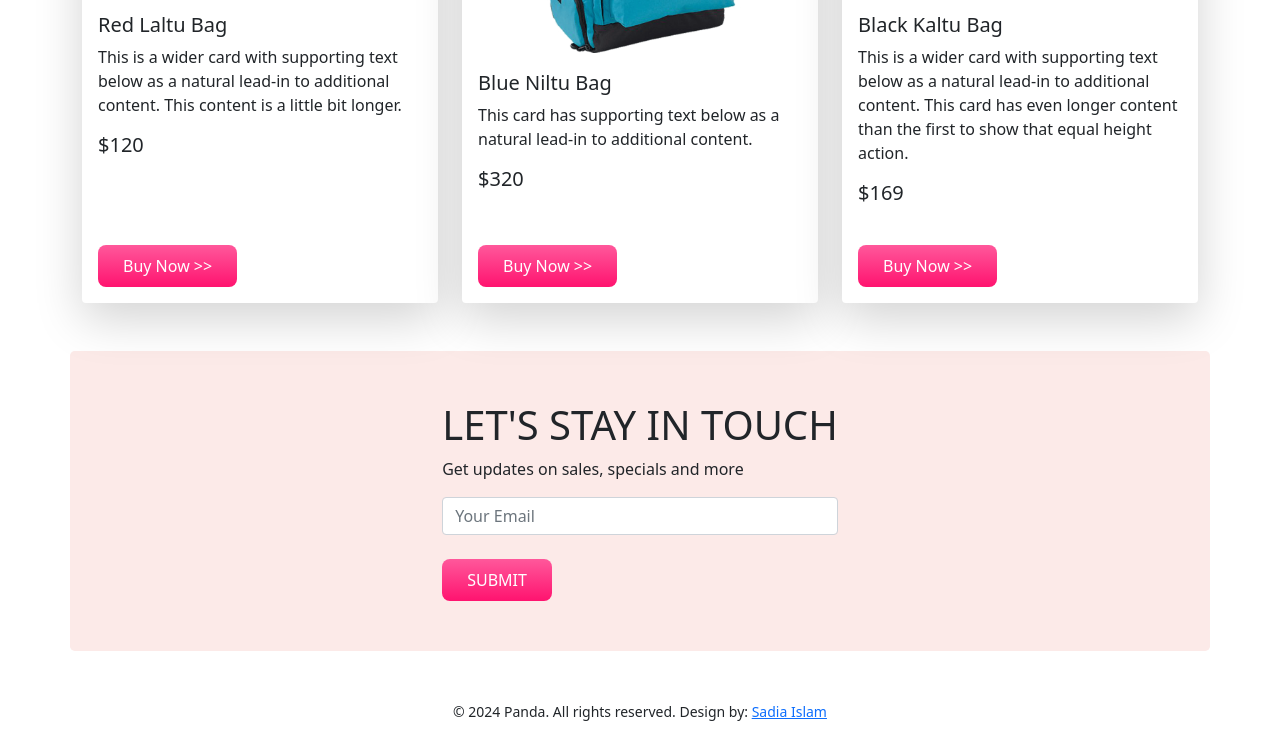
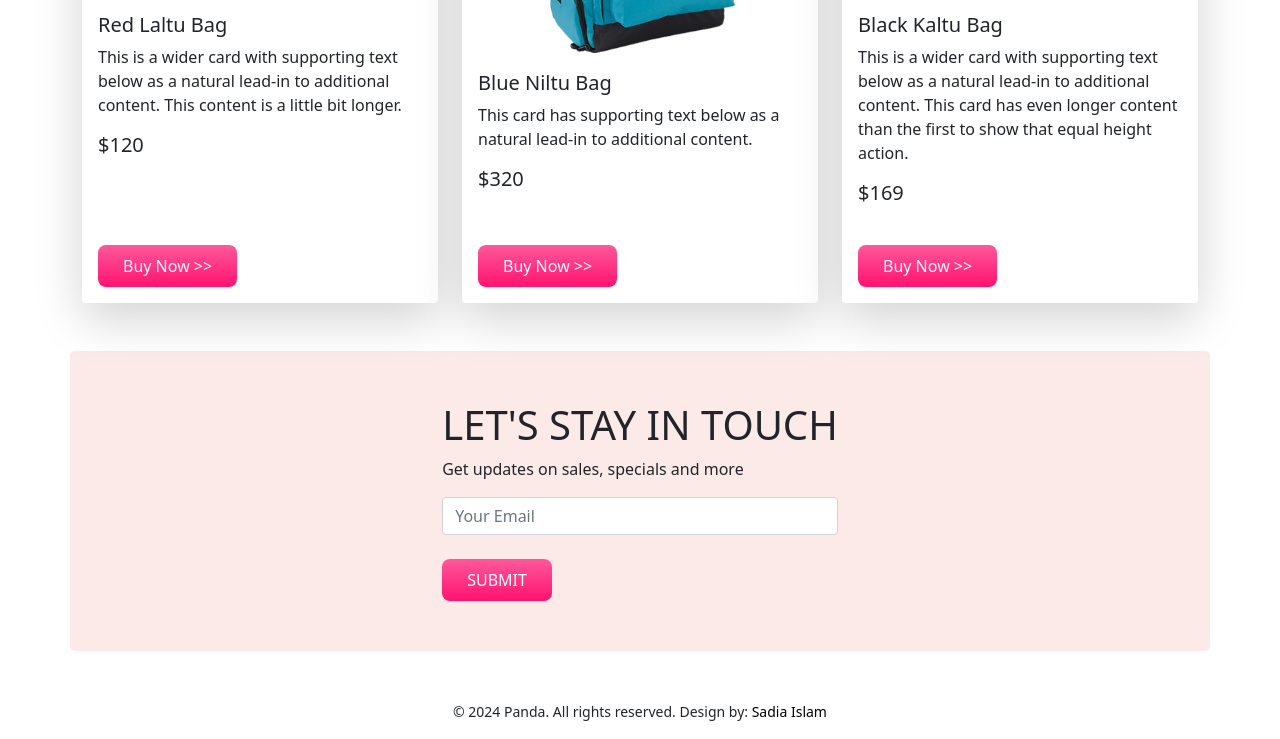
Before and after one commit to codewithsad/panda-ecommerce-store, a plain HTML site: page index.html in a window 1280 px wide. Shown: the part 1672-2411 px from the top of the page. Drawn offline with nearby package versions, Linux system fonts and the light colour scheme.

Commit message:
Update style.css

```diff
--- a/css/style.css
+++ b/css/style.css
@@ -51,3 +51,7 @@
     background-image: linear-gradient(to bottom, #FF589B 0%, #FF136F 100%);
     padding: 9px 25px;
 }
+footer p a {
+  color: #000;
+  text-decoration: none;
+}
```
